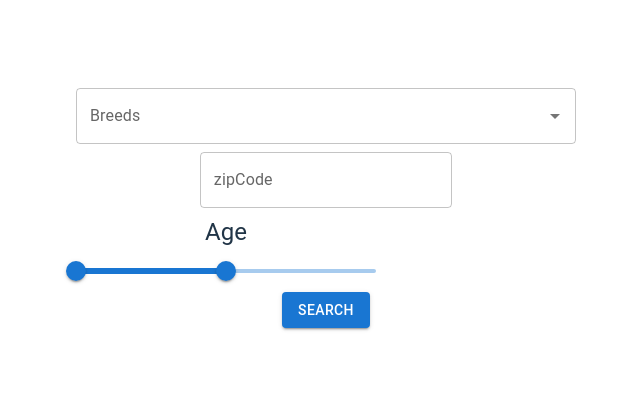
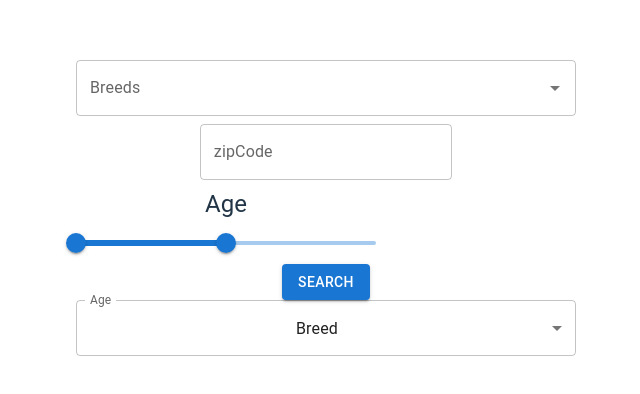
Before and after one commit to jingjingwangacc/dogLover, a React (Vite) app: page /search in a window 1280 px wide. Shown: the part 192-586 px from the top of the page, without its empty margins (314-954 px from the left). Built offline with nearby package versions, Linux system fonts and the light colour scheme; no server answers.

Commit message:
search sort

```diff
--- a/src/components/sort.tsx
+++ b/src/components/sort.tsx
@@ -5,11 +5,16 @@ import MenuItem from '@mui/material/MenuItem';
 import FormControl from '@mui/material/FormControl';
 import Select, { SelectChangeEvent } from '@mui/material/Select';
 
-export default function Sort() {
-  const [sort, setSort] = React.useState('');
+export interface SortProps {
+    handleSearch: Function
+    sort: string
+    setSort: Function
+}
+export default function Sort(props:SortProps) {
 
   const handleChange = (event: SelectChangeEvent) => {
-    setSort(event.target.value as string);
+    props.setSort(event.target.value as string);
+
   };
 
   return (
@@ -19,13 +24,13 @@ export default function Sort() {
         <Select
           labelId="demo-simple-select-label"
           id="demo-simple-select"
-          value={sort}
+          value={props.sort}
           label="Age"
           onChange={handleChange}
         >
-          <MenuItem value={10}>Breed</MenuItem>
-          <MenuItem value={20}>Name</MenuItem>
-          <MenuItem value={30}>Age</MenuItem>
+          <MenuItem value={'breed:asc'}>Breed</MenuItem>
+          <MenuItem value={'name:asc'}>Name</MenuItem>
+          <MenuItem value={'age:asc'}>Age</MenuItem>
         </Select>
       </FormControl>
     </Box>
--- a/src/pages/search.tsx
+++ b/src/pages/search.tsx
@@ -2,6 +2,7 @@ import { useState, useEffect } from 'react'
 import Box from '@mui/material/Box';
 import {Dog, DogCard} from '../components/dogCard'
 import Selectors from '../components/selectors'
+import Sort from '../components/sort'
 
 function Search() {
     const [dogs, setDogs] = useState<Dog[]>([]);
@@ -65,7 +66,7 @@ function Search() {
         }
     };
 
-    useEffect(() => {dogSearch()}, [])
+    useEffect(() => {dogSearch()}, [sort])
 
     let cards = [];
     for (let i = 0; i < dogs.length; i++) {
@@ -77,6 +78,9 @@ function Search() {
         <Box>
             <Selectors handleSearch={dogSearch} age={age} setAge={setAge} breeds={breeds} setBreeds={setBreeds} zipCode={zipCode} setZip={setZip}/>
         </Box>
+        <Box>
+            <Sort handleSearch={dogSearch} sort={sort} setSort={setSort}/>
+        </Box>
         <Box sx={{ minWidth: 275 }}>
             {cards}
         </Box>
```
